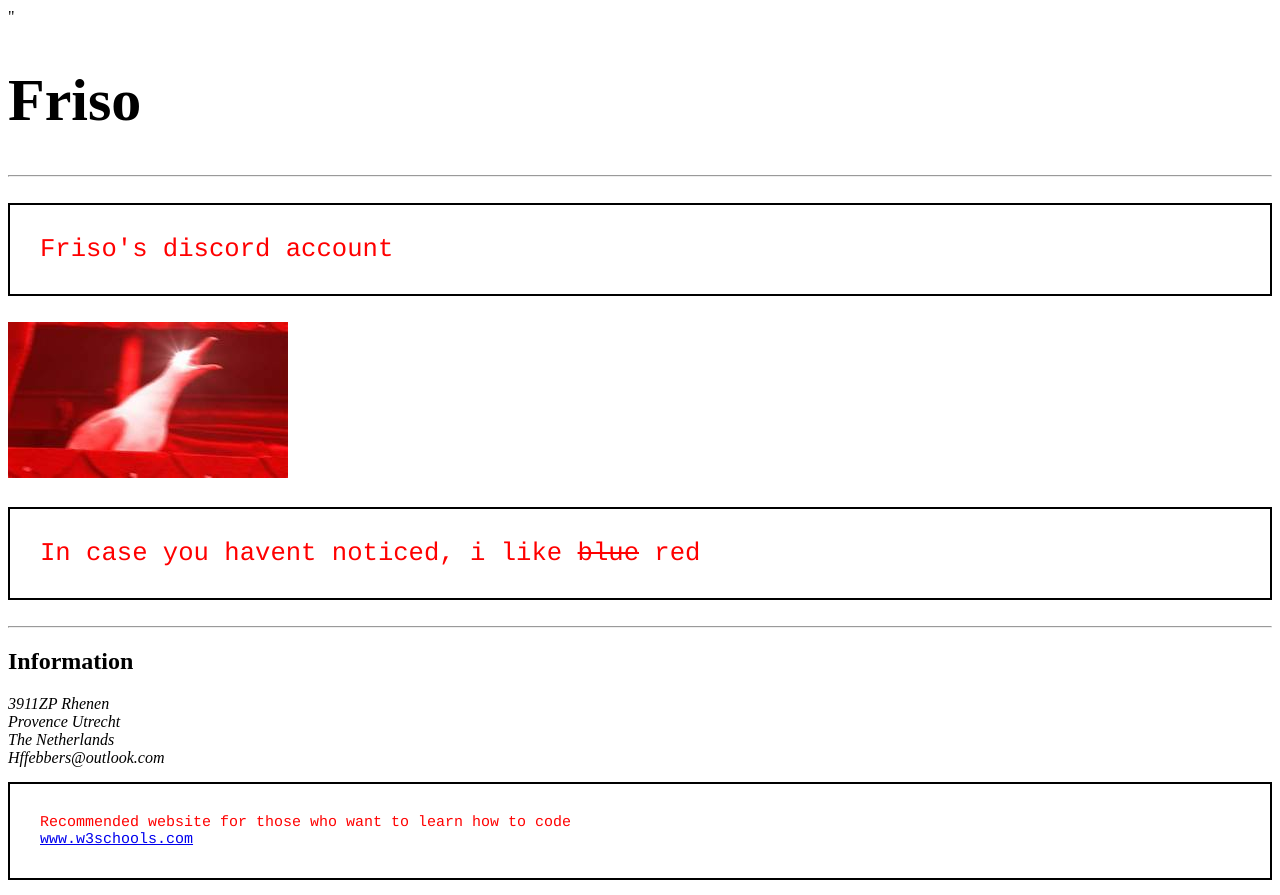
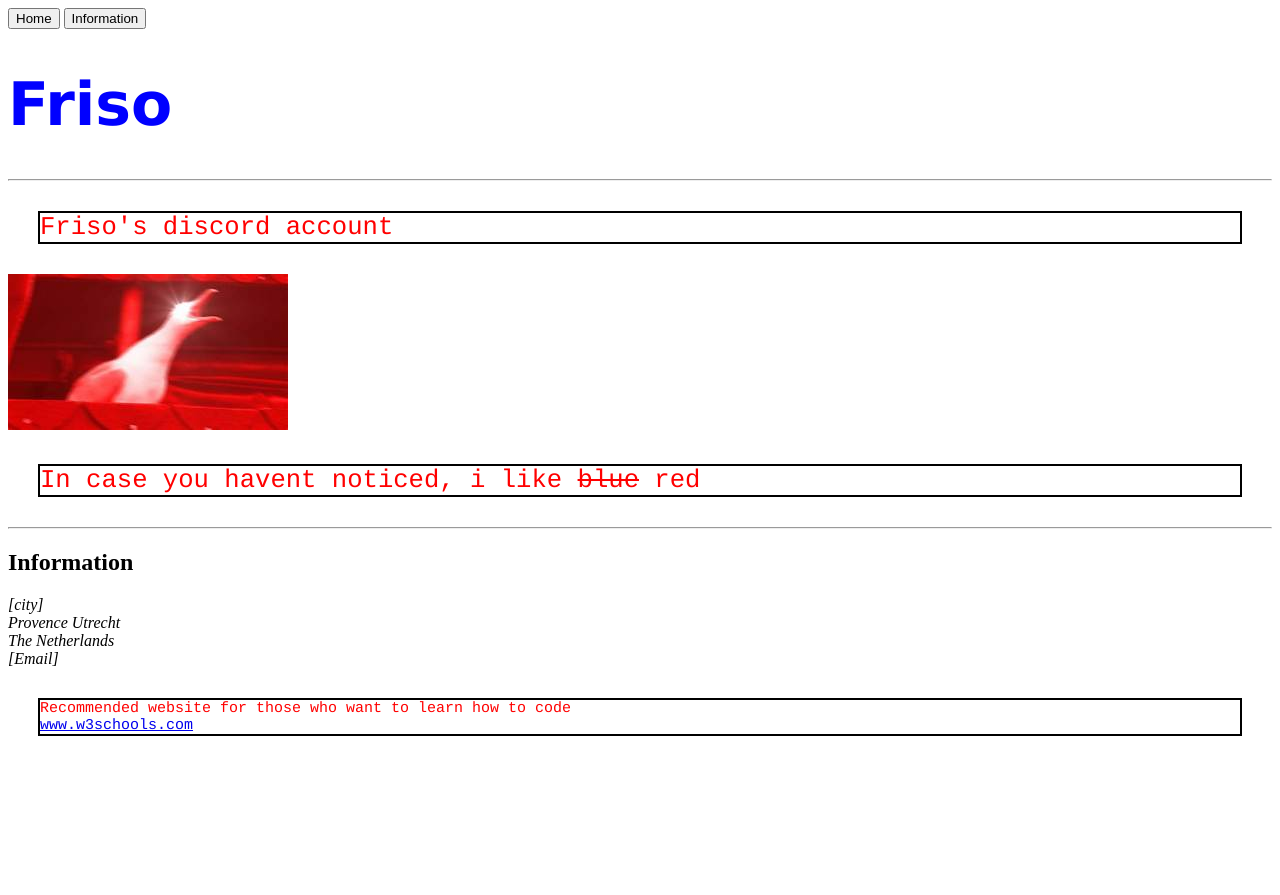
Before and after one commit to Friso16/Friso, a PHP site: page /test.html in a window 1280 px wide. After the commit the page ends 736 px from the top, so only its background shows below. Run offline with PHP 8.4, Linux system fonts and the light colour scheme.

Commit message:
test upload 2.0

```diff
--- a/oefening/styles.css
+++ b/oefening/styles.css
@@ -1,7 +1,7 @@
 body {
     background-color: white;
 }
-hi {
+h1 {
     color:blue;
     font-family:Verdana;
     font-size: 300%;
@@ -11,5 +11,5 @@ p {
     font-family: courier;
     font-size: 160%;
     border: 2px solid black;
-    padding: 30px;
+    margin: 30px;
 }
--- a/oefening/test.html
+++ b/oefening/test.html
@@ -1,26 +1,27 @@
 <!DOCTYPE html>
 <html lang="en">
 <head>
-   <link rel="stylesheet" href="styles.css">"
+   <link rel="stylesheet" href="styles.css">
 </head>
 <body>
 
+<button onclick='document.location="///C:/Users/hffeb/Documents/GitHub/Friso-test/oefening/test.html"'>Home</button>
+<button onclick='document.location="///C:/Users/hffeb/Documents/GitHub/Friso-test/oefening/test.html"'>Information</button>
 <h1 style="font-size:60px;">Friso</h1>
 <hr>
 <p title="Friso#4760">Friso's discord account</p>
-<img src="meeuw.jfif" alt="Friso" width="280" height="156">
+<img src="images/meeuw.jfif" alt="Friso" width="280" height="156">
 <p style="color:red;">In case you havent noticed, i like <del>blue</del> red</p>
 <hr>
 <h2>Information</h2>
 <address>
-3911ZP Rhenen<br>
+[city]<br>
 Provence Utrecht<br>
 The Netherlands<br>
-Hffebbers@outlook.com<br>
+[Email]<br>
 </address>
 <p style="font-size:15px;">Recommended website for those who want to learn how to code<br>
-    <a href="https://www.w3schools.com">www.w3schools.com</a></p>
-
+    <a href="https://www.w3schools.com" target="_blank">www.w3schools.com</a></p>
 
 </body>
 </html>
```
Also changed, not shown: oefening/images/home.jfif (added), oefening/images/meeuw.jfif (renamed from oefening/meeuw.jfif).
